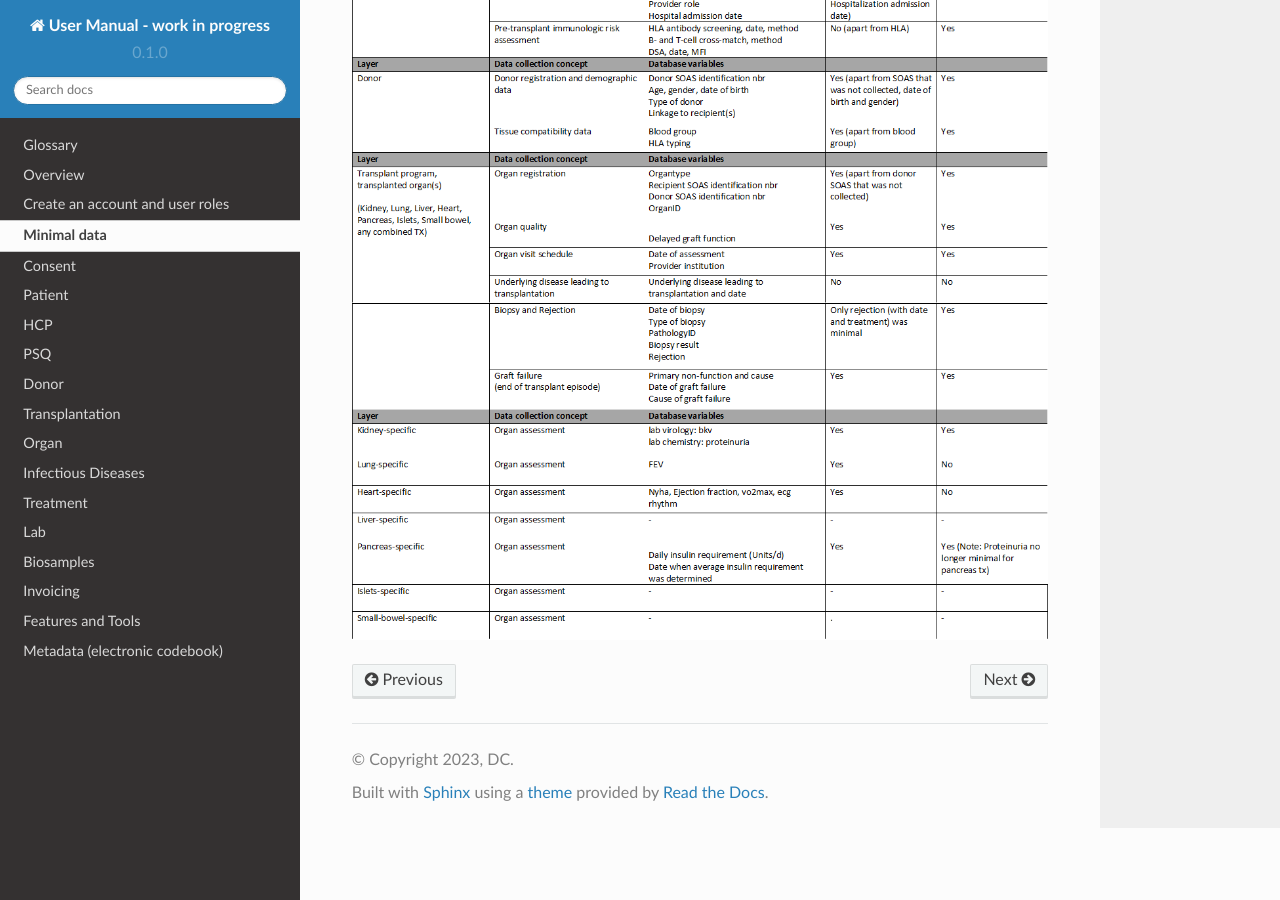
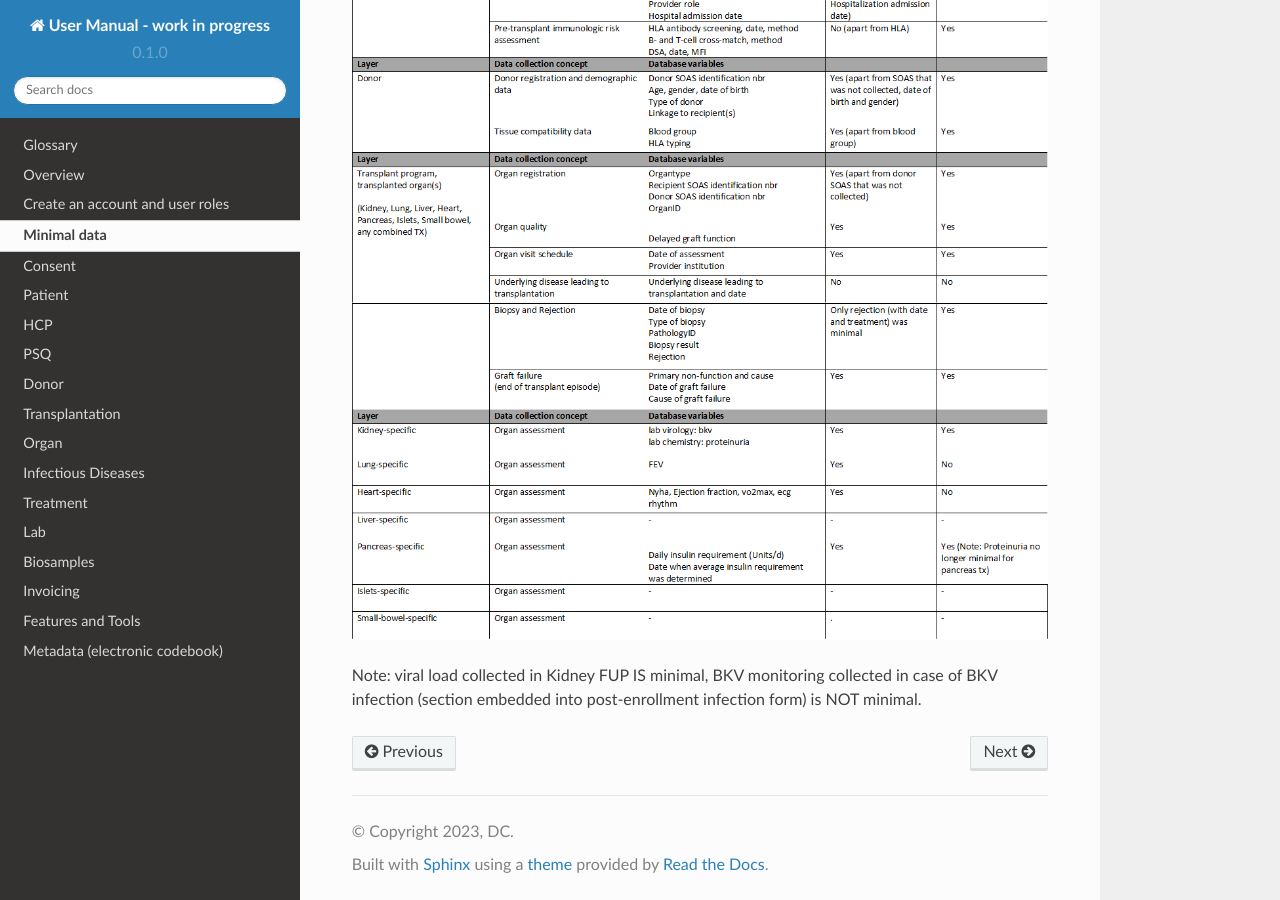
Before and after one commit to swiss-transplant-cohort-study/3LC-user-manual, a Sphinx documentation site: the page built from docs/source/minimal.rst, in a window 1280 px wide and 900 px high, scrolled down 570 px. Built offline with Sphinx 7.4.7 and the Read the Docs theme 2.0.0, drawn with Linux system fonts in a browser that asks for light colours.

Commit message:
Update minimal.rst

```diff
--- a/docs/source/minimal.rst
+++ b/docs/source/minimal.rst
@@ -2,3 +2,5 @@ Minimal data
 ============
 
 .. image:: Table_Minimal.png
+
+Note: viral load collected in Kidney FUP IS minimal, BKV monitoring collected in case of BKV infection (section embedded into post-enrollment infection form) is NOT minimal.
```
